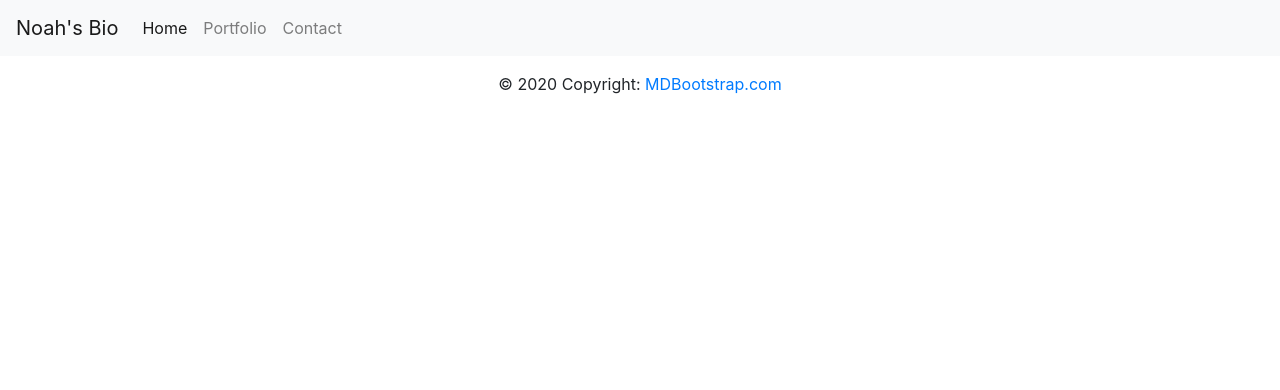
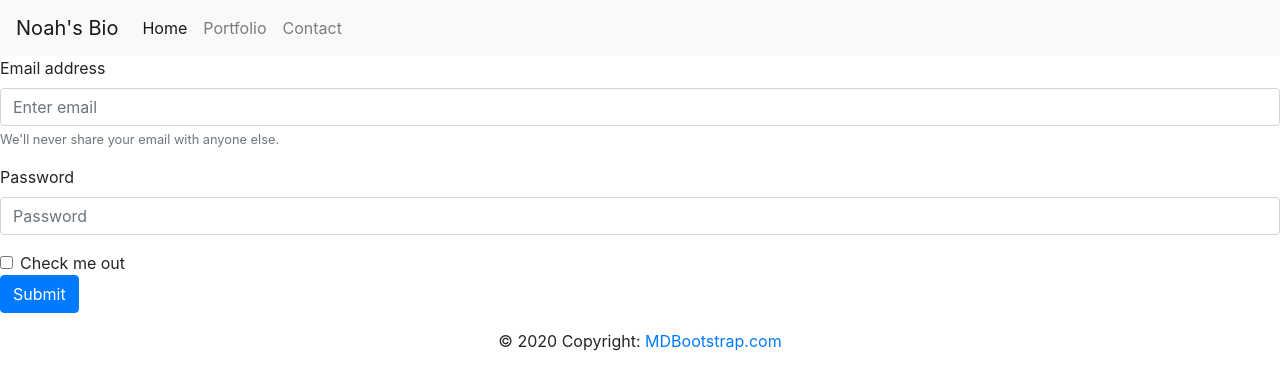
Before and after one commit to maisyhayne/homework-02, a plain HTML site: page HTML/contact.html in a window 1280 px wide. Drawn offline with nearby package versions, Linux system fonts and the light colour scheme; files whose address does not match are found by name.

Commit message:
added the form on contact and the card in the index

```diff
--- a/HTML/contact.html
+++ b/HTML/contact.html
@@ -24,6 +24,24 @@
         </div>
       </nav>
       <!--END BOOSTRAP NAVBAR -->
+      <!--START FORM -->
+      <form>
+        <div class="form-group">
+          <label for="exampleInputEmail1">Email address</label>
+          <input type="email" class="form-control" id="exampleInputEmail1" aria-describedby="emailHelp" placeholder="Enter email">
+          <small id="emailHelp" class="form-text text-muted">We'll never share your email with anyone else.</small>
+        </div>
+        <div class="form-group">
+          <label for="exampleInputPassword1">Password</label>
+          <input type="password" class="form-control" id="exampleInputPassword1" placeholder="Password">
+        </div>
+        <div class="form-check">
+          <input type="checkbox" class="form-check-input" id="exampleCheck1">
+          <label class="form-check-label" for="exampleCheck1">Check me out</label>
+        </div>
+        <button type="submit" class="btn btn-primary">Submit</button>
+      </form>
+      <!--END FORM -->
       <!--START BOOTSTRAP FOOTER -->
       <div class="footer-copyright text-center py-3">© 2020 Copyright:
         <a href="https://mdbootstrap.com/"> MDBootstrap.com</a>
```
Also changed, not shown: HTML/index.html (+11 -0 lines).
